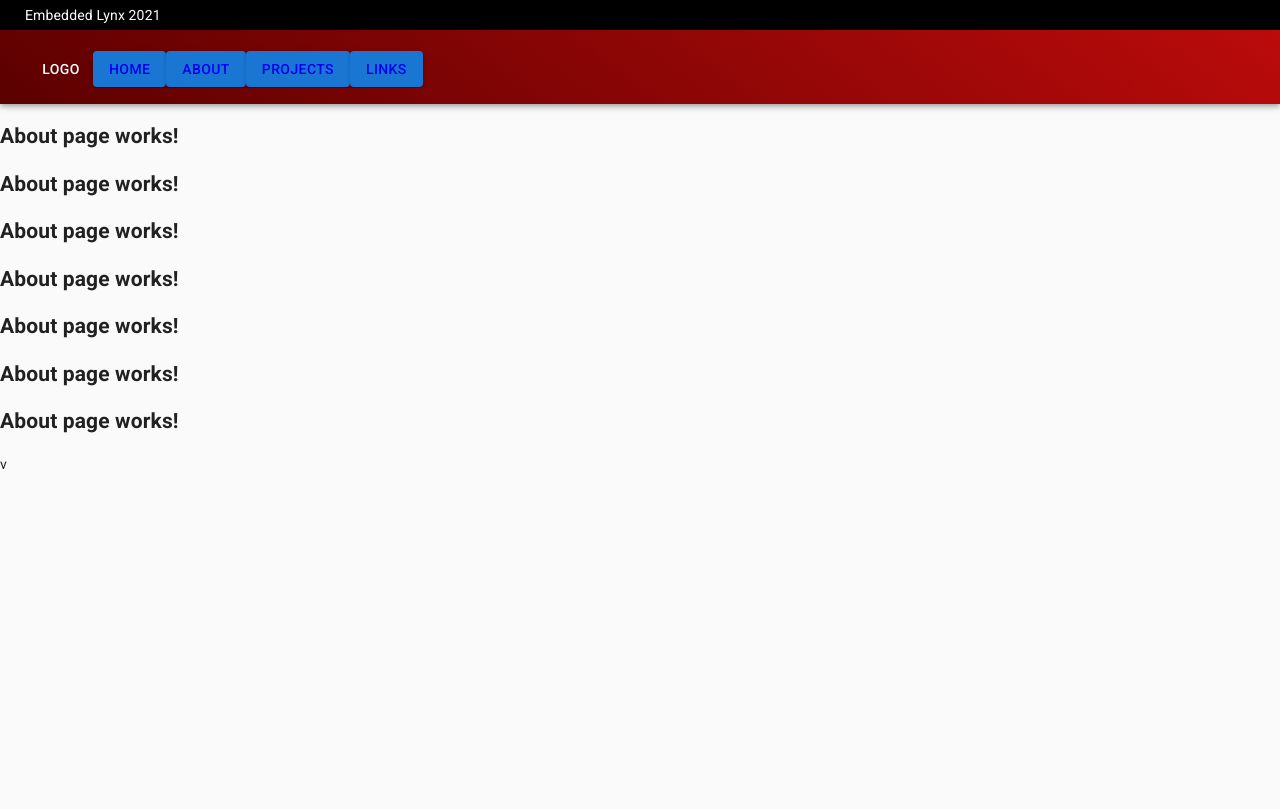
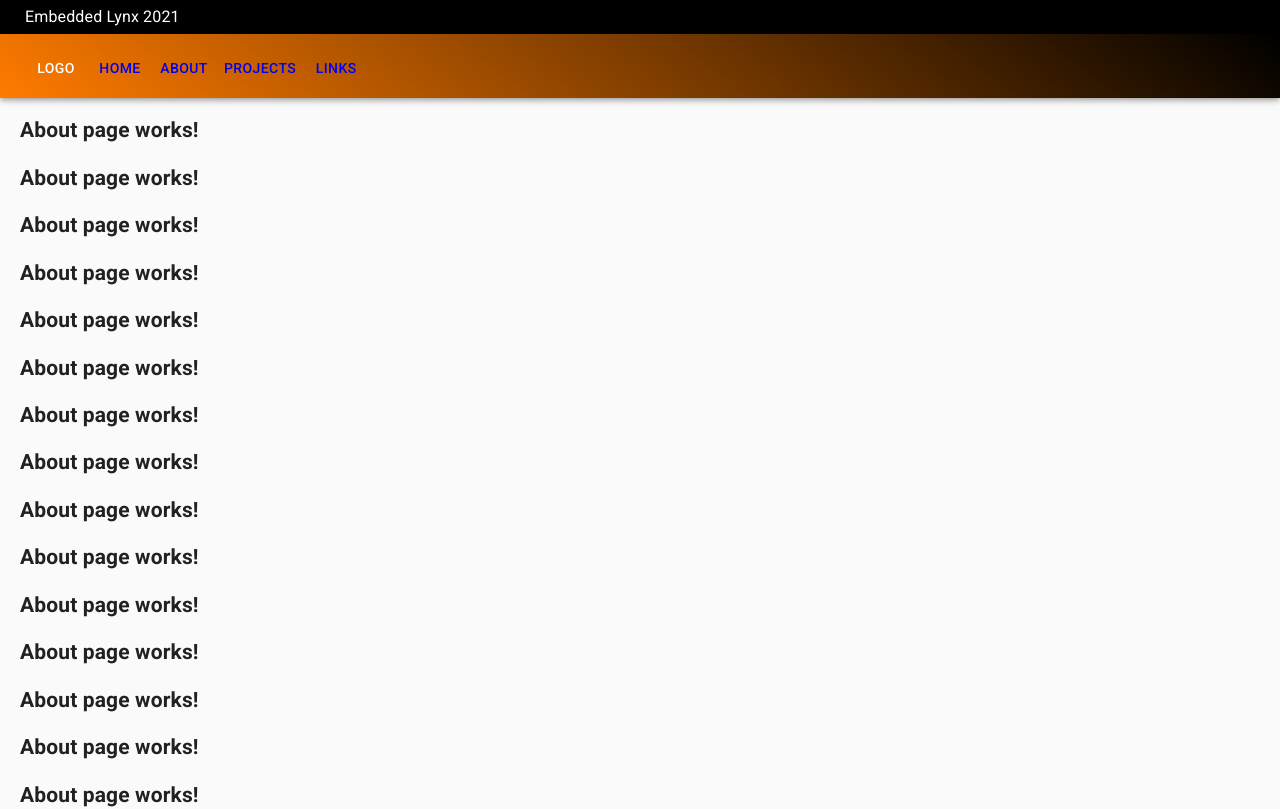
Before and after one commit to jbambrick/embedded-lynx, a React (Create React App) app: page /About in a window 1280 px wide. Shown: the top 809 px of the page. Built offline with nearby package versions, Linux system fonts and the light colour scheme.

Commit message:
style(embedded-lynx): add style to scrollbar

```diff
--- a/src/App.js
+++ b/src/App.js
@@ -14,7 +14,7 @@ function App() {
     <div className="layout">
       <TopNav />
       <Navbar />
-      <main>
+      <main className="main">
         <Routes>
           <Route path="/" element={<Home />} />
           <Route path="/About" exact element={<About />} />
--- a/src/App.scss
+++ b/src/App.scss
@@ -4,17 +4,18 @@
 //   }
 // }
 
+.main {
+  padding-left: 20px;
+  padding-right: 20px;
+}
+
 .layout {
   margin: 0px;
-  padding: 0px;
-}
-
-.TopNav {
-  color: green;
 }
 
 .logo {
   color: white;
+  position: absolute;
 }
 
 * {
@@ -27,9 +28,38 @@ nav {
   background: black;
 }
 
+.buttons {
+  display: inline-block;
+}
+
+.navlinks,
+nav {
+  color: white;
+}
+
 .App-header {
-  background: linear-gradient(217deg, rgb(187, 11, 11), rgb(92, 0, 0));
+  background: linear-gradient(217deg, rgb(0, 0, 0), rgb(255, 123, 0));
   font-size: calc(10px + 2vmin);
   color: white;
-  padding: 5px;
+  padding: 0px;
+  box-shadow: 10px 20px 20px black;
 }
+/* Designing for scroll-bar */
+::-webkit-scrollbar {
+  width: 16px;
+}
+
+/* Track */
+::-webkit-scrollbar-track {
+  background: rgb(0, 0, 0);
+}
+
+/* Handle */
+::-webkit-scrollbar-thumb {
+  background: rgb(255, 123, 0);
+}
+
+/* Handle on hover */
+::-webkit-scrollbar-thumb:hover {
+  background: rgba(255, 123, 0, 0.582);
+}
--- a/src/Components/Pages/About.js
+++ b/src/Components/Pages/About.js
@@ -7,7 +7,21 @@ const About = () => {
       <h2>About page works!</h2>
       <h2>About page works!</h2>
       <h2>About page works!</h2>
-      <h2>About page works!</h2>v
+      <h2>About page works!</h2>
+      <h2>About page works!</h2>
+      <h2>About page works!</h2>
+      <h2>About page works!</h2>
+      <h2>About page works!</h2>
+      <h2>About page works!</h2>
+      <h2>About page works!</h2>
+      <h2>About page works!</h2>
+      <h2>About page works!</h2>
+      <h2>About page works!</h2>
+      <h2>About page works!</h2>
+      <h2>About page works!</h2>
+      <h2>About page works!</h2>
+      <h2>About page works!</h2>
+      <h2>About page works!</h2>
     </div>
   );
 };
--- a/src/Components/Widgets/Navbar.js
+++ b/src/Components/Widgets/Navbar.js
@@ -38,19 +38,28 @@ function Navbar() {
                 Logo
               </NavLink>
             </Button>
-
-            <Button variant="contained">
-              <NavLink to="/">Home</NavLink>
-            </Button>
-            <Button variant="contained">
-              <NavLink to="/About">About</NavLink>
-            </Button>
-            <Button variant="contained">
-              <NavLink to="/Projects">Projects</NavLink>
-            </Button>
-            <Button variant="contained">
-              <NavLink to="/Links">Links</NavLink>
-            </Button>
+            <div class="buttons">
+              <Button variant="text">
+                <NavLink class="navlinks" to="/">
+                  Home
+                </NavLink>
+              </Button>
+              <Button variant="text">
+                <NavLink class="navlinks" to="/About">
+                  About
+                </NavLink>
+              </Button>
+              <Button variant="text">
+                <NavLink class="navlinks" to="/Projects">
+                  Projects
+                </NavLink>
+              </Button>
+              <Button variant="text">
+                <NavLink class="navlinks" to="/Links">
+                  Links
+                </NavLink>
+              </Button>
+            </div>
           </Typography>
         </Toolbar>
       </AppBar>
--- a/src/Components/Widgets/Top-Nav.js
+++ b/src/Components/Widgets/Top-Nav.js
@@ -8,13 +8,13 @@ import { NavLink } from "react-router-dom";
 
 function TopNav() {
   return (
-    <CssBaseline>
+    <Typography>
       <AppBar className="TopNav" position="sticky">
         <nav>
           <div>Embedded Lynx 2021</div>
         </nav>
       </AppBar>
-    </CssBaseline>
+    </Typography>
   );
 }
 
```
